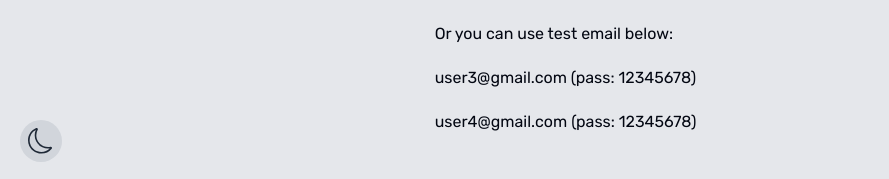
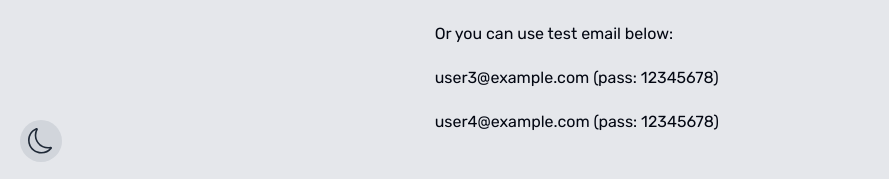
Before and after one commit to minhquanle312/quick-chat-fe, a React (Create React App) app: page / in a window 1280 px wide. Shown: the part 618-797 px from the top of the page, without its empty margins (0-889 px from the left). Built offline with nearby package versions, Linux system fonts and the light colour scheme; no server answers.

Commit message:
fix: add notice - email test address

```diff
--- a/src/pages/Authentication/LoginPage.tsx
+++ b/src/pages/Authentication/LoginPage.tsx
@@ -89,8 +89,8 @@ const LoginPage: React.FC<LoginPageProps> = ({ togglePage }) => {
         process (but all authentication feature work well in this version)
       </span>
       <Typography>Or you can use test email below:</Typography>
-      <Typography>user3@gmail.com (pass: 12345678)</Typography>
-      <Typography>user4@gmail.com (pass: 12345678)</Typography>
+      <Typography>user3@example.com (pass: 12345678)</Typography>
+      <Typography>user4@example.com (pass: 12345678)</Typography>
     </form>
   )
 }
```
